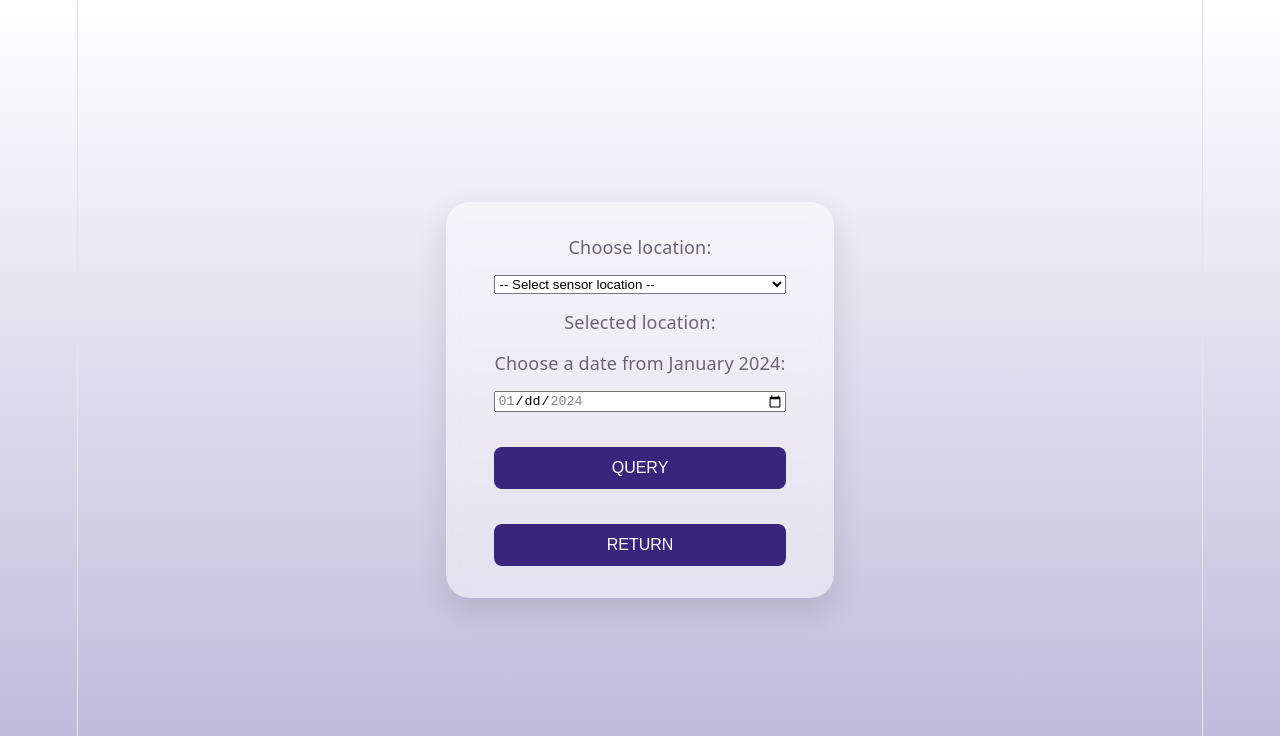
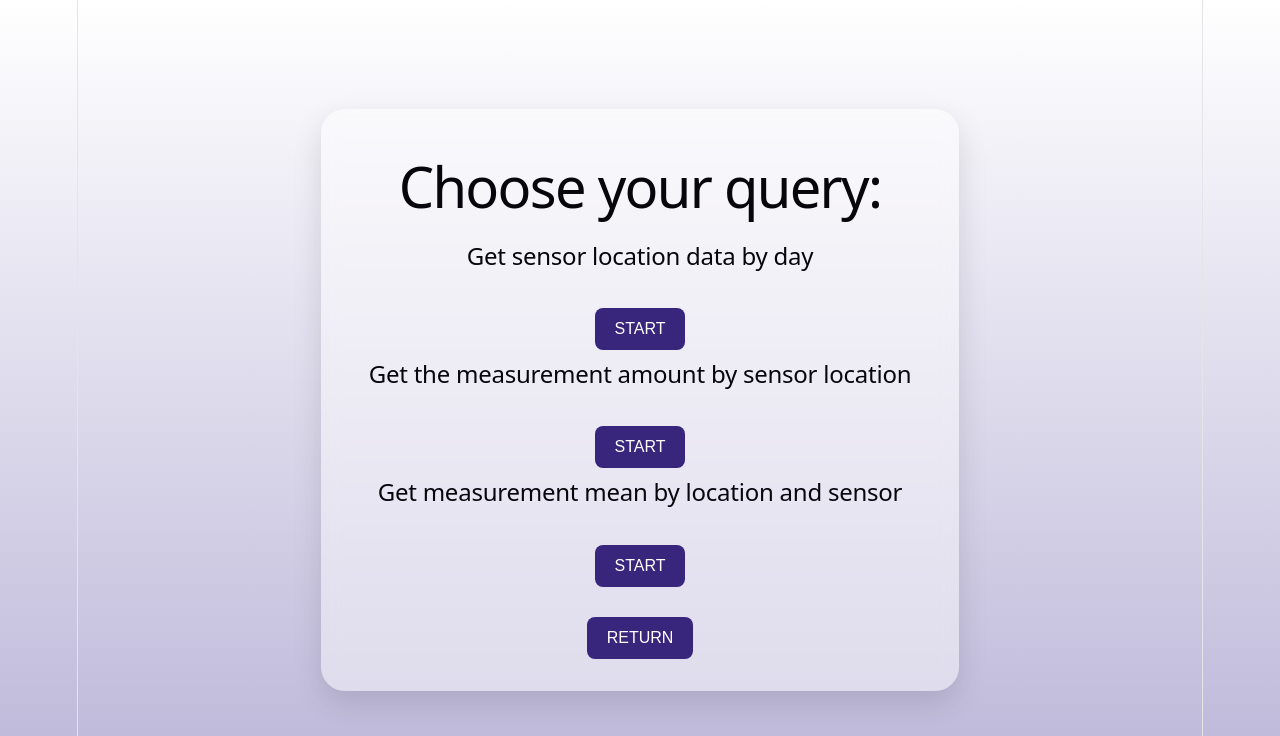
Before and after one commit to maijakuu/openAQ_react, a React app in the folder frontend/: page / in a window 1280 px wide. Both pictures are taken after a click on the button "START". Shown: the top 736 px of the page. Built offline with nearby package versions, Linux system fonts and the light colour scheme; the HTML template or start-up script is replaced by a standard one.

Commit message:
Edited some layout issues. More navigational components done. Menu page added.

```diff
--- a/frontend/src/App.css
+++ b/frontend/src/App.css
@@ -31,7 +31,22 @@
   gap: 15px;
   box-shadow: 0 12px 30px rgba(0, 0, 0, 0.12);
   backdrop-filter: blur(8px);
+  align-items: center;
+  display: flex;
+  flex-direction: column;
+}
+
+.menulaatikko {
+  background: rgba(255, 255, 255, 0.45);
+  padding: 32px 48px;
+  border-radius: 24px;
+  gap: 15px;
+  box-shadow: 0 12px 30px rgba(0, 0, 0, 0.12);
+  backdrop-filter: blur(8px);
   text-align: center;
   display: flex;
   flex-direction: column;
+  align-items: center;
+  gap: 10px;
+
 }
--- a/frontend/src/App.jsx
+++ b/frontend/src/App.jsx
@@ -1,19 +1,29 @@
 import { useState } from 'react'
 import Frontpage from './Frontpage.jsx'
-import Querypage from './Querypage.jsx'
+import Selectpage from './Selectpage.jsx'
+import Datequerypage from './Datequerypage.jsx'
 
 function App() {
-  const [showQuery, setShowQuery] = useState(false)
+  const [screen, setScreen] = useState("home");
 
-  return (
-    <>
-      {showQuery ? (
-        <Querypage onBack={() => setShowQuery(false)} />
-      ) : (
-        <Frontpage onStart={() => setShowQuery(true)} />
-      )}
-    </>
-  )
+  if (screen === "home") {
+    return <Frontpage onStart={() => setScreen("menu")} />;
+  }
+
+  if (screen === "menu") {
+    return (
+      <Selectpage
+        onBack={() => setScreen("home")}
+        onSelect={(choice) => setScreen(choice)}
+      />
+    );
+  }
+
+  if (screen === "date") {
+    return <Datequerypage onBack={() => setScreen("menu")} />;
+  }
+
+  return <Frontpage onStart={() => setScreen("menu")} />;
 }
 
-export default App
+export default App;
--- a/frontend/src/Querypage.jsx
+++ b/frontend/src/Datequerypage.jsx
@@ -8,7 +8,8 @@ function Querypage({ onBack }) {
   return (
     <section id="center">
       <div className="hero"></div>
-      <div className="laatikko">
+      <div className="menulaatikko">
+      <h1>Search all data from a chosen day</h1>
       <label htmlFor="location">Choose location:</label>
       <select
         id="location"
@@ -23,8 +24,6 @@ function Querypage({ onBack }) {
         <option value="4593">4593: Kallio 2</option>
         <option value="9287">9287: Mäkelänkatu</option>
       </select>
-
-      <p>Selected location: {location}</p>
 
       <label htmlFor="measurementDate">Choose a date from January 2024:</label>
       <input
--- /dev/null
+++ b/frontend/src/Selectpage.jsx
@@ -0,0 +1,32 @@
+import { useState } from 'react'
+import './App.css'
+
+function Selectpage({ onBack, onSelect }) {
+
+  return (
+    <section id="center">
+      <div className="hero"></div>
+      <div className="menulaatikko">
+      <h1>Choose your query:</h1>
+        <h2>Get sensor location data by day</h2>
+        <button className="myButton" onClick={() => onSelect("date")}>
+          START
+        </button>
+        <h2>Get the measurement amount by sensor location </h2>
+      <button className="myButton" onClick={onBack}>
+        START
+      </button>
+        <h2>Get measurement mean by location and sensor</h2>
+      <button className="myButton" onClick={onBack}>
+        START
+      </button>
+
+      <button className="myButton" onClick={onBack}>
+        RETURN
+      </button>
+    </div>
+    </section>
+  )
+}
+
+export default Selectpage
```
